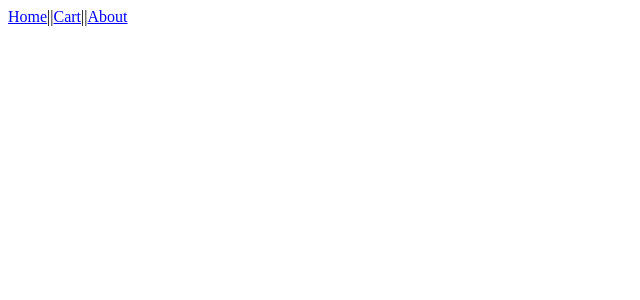
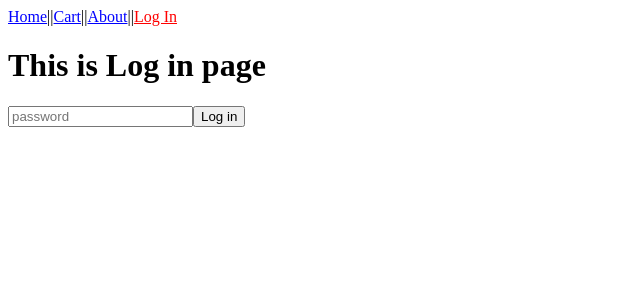
Before and after one commit to Sarojan-stha/React, a React (Vite) app: page /login in a window 1280 px wide. Before the commit this address had no page. Shown: the top 300 px of the page, without its empty margins (0-640 px from the left). Built offline with nearby package versions, Linux system fonts and the light colour scheme.

Commit message:
private routing

```diff
--- /dev/null
+++ b/src/components/PrivateRoute/PrivateRoute.jsx
@@ -0,0 +1,7 @@
+import { Navigate } from "react-router-dom";
+import { useAuth } from "../../context/auth-context";
+
+export function PrivateRoute({ children }) {
+  const { isLoggedIn } = useAuth();
+  return isLoggedIn ? children : <Navigate to="/login" />;
+}
--- /dev/null
+++ b/src/context/auth-context.jsx
@@ -0,0 +1,17 @@
+import { createContext, useContext, useState } from "react";
+
+const AuthContext = createContext();
+
+export function AuthProvider({ children }) {
+  const [isLoggedIn, setIsLoggedIn] = useState(false);
+
+  return (
+    <AuthContext.Provider value={{ isLoggedIn, setIsLoggedIn }}>
+      {children}
+    </AuthContext.Provider>
+  );
+}
+
+export function useAuth() {
+  return useContext(AuthContext);
+}
--- a/src/main.jsx
+++ b/src/main.jsx
@@ -1,7 +1,7 @@
 import { StrictMode } from "react";
 import { createRoot } from "react-dom/client";
 
-import { AuthProvider } from "./context/AuthContext";
+import { AuthProvider } from "./context/auth-context";
 import Login from "./components/UseContext/Login";
 import Dashboard from "./components/UseContext/Dashboard";
 import { ThemeProvider } from "./context/ThemeContext";
@@ -10,6 +10,8 @@ import { App } from "./pages/App";
 
 createRoot(document.getElementById("root")).render(
   <StrictMode>
-    <App />
+    <AuthProvider>
+      <App />
+    </AuthProvider>
   </StrictMode>
 );
--- a/src/pages/App.jsx
+++ b/src/pages/App.jsx
@@ -4,6 +4,9 @@ import { Cart } from "./Cart/index";
 import { About } from "./About/index";
 import { BrowserRouter } from "react-router-dom";
 import { Route } from "react-router-dom";
+import { Login } from "./login/Login";
+import { PrivateRoute } from "../components/PrivateRoute/PrivateRoute";
+import "./pages.css";
 
 export function App() {
   const getStyles = ({ isActive }) => {
@@ -26,12 +29,24 @@ export function App() {
         <NavLink to="/about" style={getStyles}>
           About
         </NavLink>
+        ||
+        <NavLink to="/login" style={getStyles}>
+          Log In
+        </NavLink>
       </div>
 
       <Routes>
         <Route path="/" element={<Home />} />
         <Route path="/about" element={<About />} />
-        <Route path="/cart" element={<Cart />} />
+        <Route
+          path="/cart"
+          element={
+            <PrivateRoute>
+              <Cart />
+            </PrivateRoute>
+          }
+        />
+        <Route path="/login" element={<Login />} />
       </Routes>
     </BrowserRouter>
   );
--- /dev/null
+++ b/src/pages/login/Login.jsx
@@ -0,0 +1,20 @@
+import { useAuth } from "../../context/auth-context";
+
+export function Login() {
+  const { isLoggedIn, setIsLoggedIn } = useAuth();
+
+  function login() {
+    setIsLoggedIn(!isLoggedIn);
+    console.log(isLoggedIn);
+  }
+
+  return (
+    <>
+      <h1>This is Log in page</h1>
+
+      {!isLoggedIn && <input type="password" placeholder="password" />}
+
+      <button onClick={login}>{isLoggedIn ? "Log out" : "Log in"}</button>
+    </>
+  );
+}
```
Also changed, not shown: src/pages/pages.css (added).
